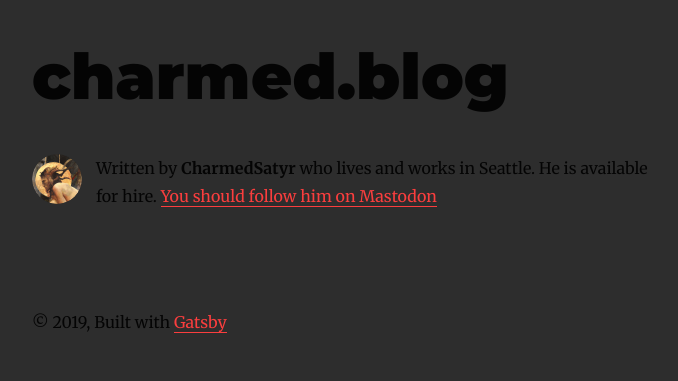
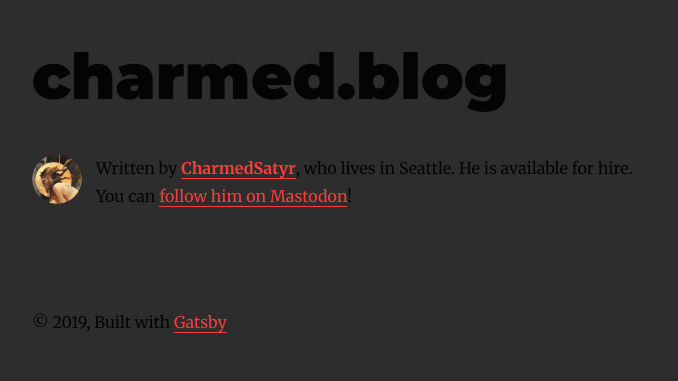
Before and after one commit to CharmedSatyr/charmed_blog, a Gatsby site: page / in a window 1280 px wide. Shown: the whole page, without its empty margins (293-971 px from the left). Built offline with nearby package versions, Linux system fonts and the light colour scheme; Gatsby itself is replaced by a stand-in of ours; some packages are replaced by stand-ins of ours.

Commit message:
Update bio and syntax

```diff
--- a/src/components/bio.js
+++ b/src/components/bio.js
@@ -5,11 +5,11 @@
  * See: https://www.gatsbyjs.org/docs/use-static-query/
  */
 
-import React from "react"
-import { useStaticQuery, graphql } from "gatsby"
-import Image from "gatsby-image"
+import React from 'react'
+import { useStaticQuery, graphql } from 'gatsby'
+import Image from 'gatsby-image'
 
-import { rhythm } from "../utils/typography"
+import { rhythm } from '../utils/typography'
 
 const Bio = () => {
   const data = useStaticQuery(graphql`
@@ -54,12 +54,23 @@ const Bio = () => {
         }}
       />
       <p>
-        Written by <strong>{author}</strong> who lives and works in Seattle. He
-        is available for hire.
-        {` `}
-        <a href={`https://${social.mastodon}`}>
-          You should follow him on Mastodon
+        Written by{' '}
+        <a
+          href={`https://keybase.io/CharmedSatyr`}
+          target={`_blank`}
+          rel={`noopener noreferrer`}
+        >
+          <strong>{author}</strong>
         </a>
+        , who lives in Seattle. He is available for hire. You can{' '}
+        <a
+          href={`https://${social.mastodon}`}
+          target={`_blank`}
+          rel={`noopener noreferrer`}
+        >
+          follow him on Mastodon
+        </a>
+        !
       </p>
     </div>
   )
```
